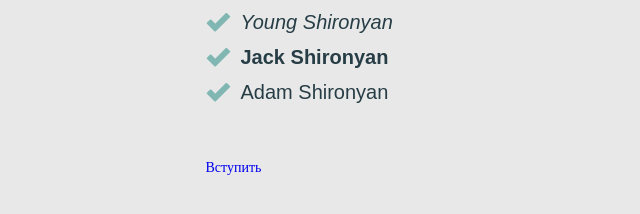
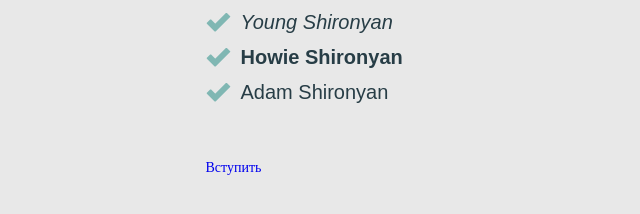
Before and after one commit to KabinaLOM/Shironyan-FAMQ, a plain HTML site: page index.html in a window 1280 px wide. Shown: the part 1599-1813 px from the top of the page, 59-699 px from the left. Drawn offline with Linux system fonts and the light colour scheme.

Commit message:
Add files via upload

```diff
--- a/index.html
+++ b/index.html
@@ -41,7 +41,7 @@
 					<ul class="content-bottom-info-list">
 						<li>Edward Shironyan</li>
 						<li>Young Shironyan</li>
-						<li>Jack Shironyan</li>
+						<li>Howie Shironyan</li>
 						<li>Adam Shironyan</li>
 					</ul>
 					<a target="_blank" href="https://forms.gle/sjAhJpuG5C4gMWru8">
```
